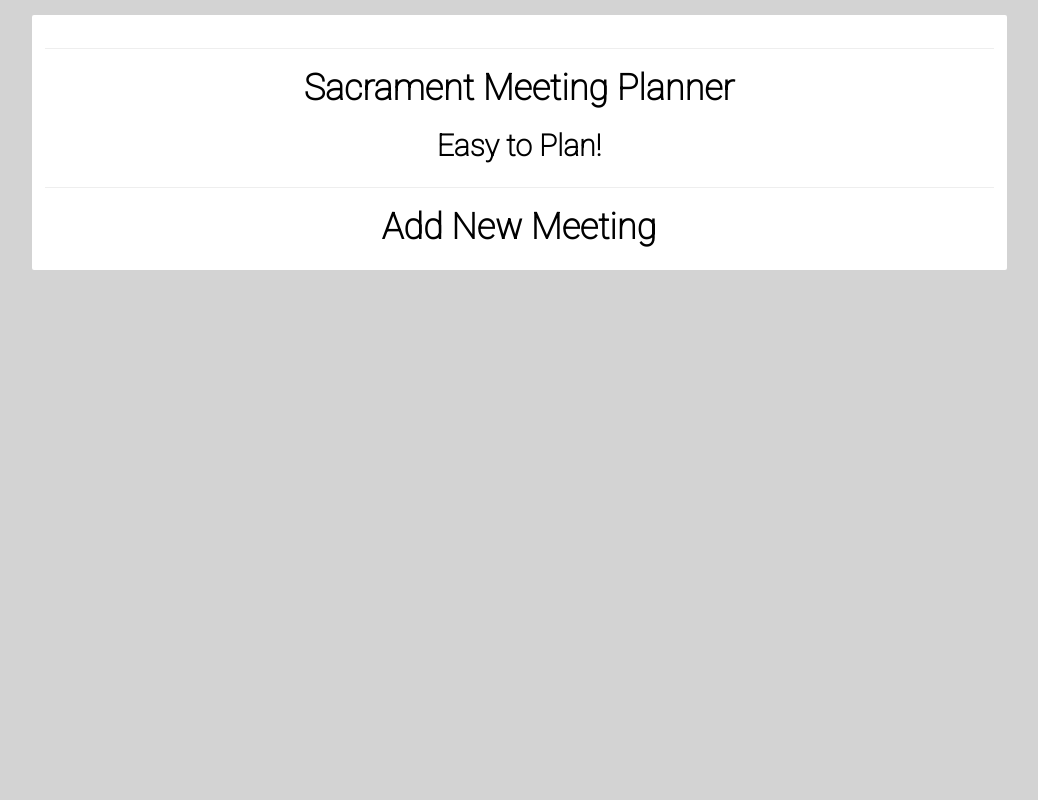
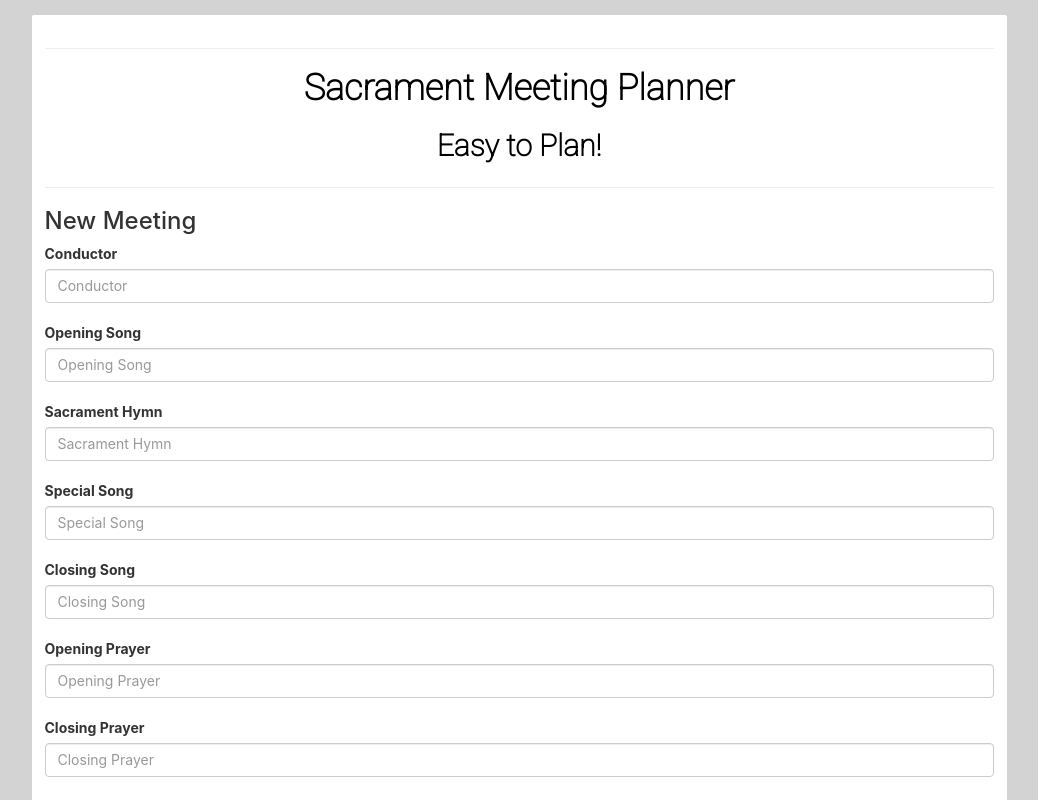
Before and after one commit to filipecamargos/React-Meeting-Planner-UI-APP, a React (Create React App) app: page / in a window 1280 px wide. Both pictures are taken after a click on the button 200 px from the left and 224 px from the top of the page. Shown: the top 800 px of the page, without its empty margins (121-1159 px from the left). Built offline with nearby package versions, Linux system fonts and the light colour scheme; no server answers.

Commit message:
Form fields added to the addNewMeetings

```diff
--- a/src/App.js
+++ b/src/App.js
@@ -154,7 +154,7 @@ class App extends Component {
     } else {
 
         //Add the meetings bases on the displayManager
-        for(let i = this.state.displayManager.startPoint; i < this.state.meetings.length; i++)
+        for (let i = this.state.displayManager.startPoint; i < this.state.meetings.length; i++)
         {
           view.push(
             <div key={this.state.meetings[i].id}>
--- a/src/Meeting/AddNewMeeting.css
+++ b/src/Meeting/AddNewMeeting.css
@@ -1 +1 @@
-div {}
+.input {}
--- a/src/Meeting/AddNewMeeting.js
+++ b/src/Meeting/AddNewMeeting.js
@@ -1,4 +1,4 @@
-import React from 'react';
+import React, {useState} from 'react';
 
 //Import CSS
 import './AddNewMeeting.css'
@@ -6,12 +6,79 @@ import './AddNewMeeting.css'
 //Create Person Component that takes issues from App and map to display all the data
 const AddNewMeeting = (props) => {
 
+
+    //Do the API call to add the meeting
+    const createNewMeeting = (e) => {
+        e.preventDefault();
+
+
+    }
+
+
     return (
         <div>
-            <h1>Add New Meeting</h1>
+            <form onSubmit={e => {createNewMeeting(e)}}>
+                <h3>New Meeting</h3>
+                <div className="form-group">
+                    <label htmlFor="conductor">Conductor</label>
+                    <input type="text" className="form-control" placeholder="Conductor" id="conductor" name="conductor"></input>
+                    <br />
+                    <label htmlFor="openingSong">Opening Song</label>
+                    <input type="text" className="form-control" placeholder="Opening Song" id="openingSong" name="openingSong"></input>
+                    <br />
+                    <label htmlFor="sacramentHymn">Sacrament Hymn</label>
+                    <input type="text" className="form-control" placeholder="Sacrament Hymn" id="sacramentHymn" name="sacramentHymn"></input>
+                    <br />
+                    <label htmlFor="specialSong">Special Song</label>
+                    <input type="text" className="form-control" placeholder="Special Song" id="specialSong" name="specialSong"></input>
+                    <br />
+                    <label htmlFor="closingSong">Closing Song</label>
+                    <input type="text" className="form-control" placeholder="Closing Song" id="closingSong" name="closingSong"></input>
+                    <br />
+                    <label htmlFor="openingPrayer">Opening Prayer</label>
+                    <input type="text" className="form-control" placeholder="Opening Prayer" id="openingPrayer" name="openingPrayer"></input>
+                    <br />
+                    <label htmlFor="closingPrayer">Closing Prayer</label>
+                    <input type="text" className="form-control" placeholder="Closing Prayer" id="closingPrayer" name="closingPrayer"></input>
+                    <br />
+                    <div className="speaker">
+                        <hr />
+                        <label>Speaker</label>
+                        <input type="text" className="form-control" placeholder="Speaker" name="speaker"></input>
+                        <br />
+                        <label>Topic</label>
+                        <input type="text" className="form-control" placeholder="Topic" name="topic"></input>
+                        <hr />
+                    </div>
+                    <br />
+                    <label htmlFor="date">Date</label>
+                    <input type="date" className="form-control" id="date" name="date"></input>
+                </div>
+                <button className="btn btn-primary">Submit</button>
+            </form>
         </div>
     );
 }
 
 //Make sure to export the person
 export default AddNewMeeting;
+
+/*
+{
+  "date": "string",
+  "conductor": "string",
+  "openingSong": "string",
+  "sacramentHymn": "string",
+  "specialSong": "string",
+  "closingSong": "string",
+  "openingPrayer": "string",
+  "closingPrayer": "string",
+  "speakers": [
+    {
+      "name": "string",
+      "topic": "string"
+    }
+  ]
+}
+
+*/
```
